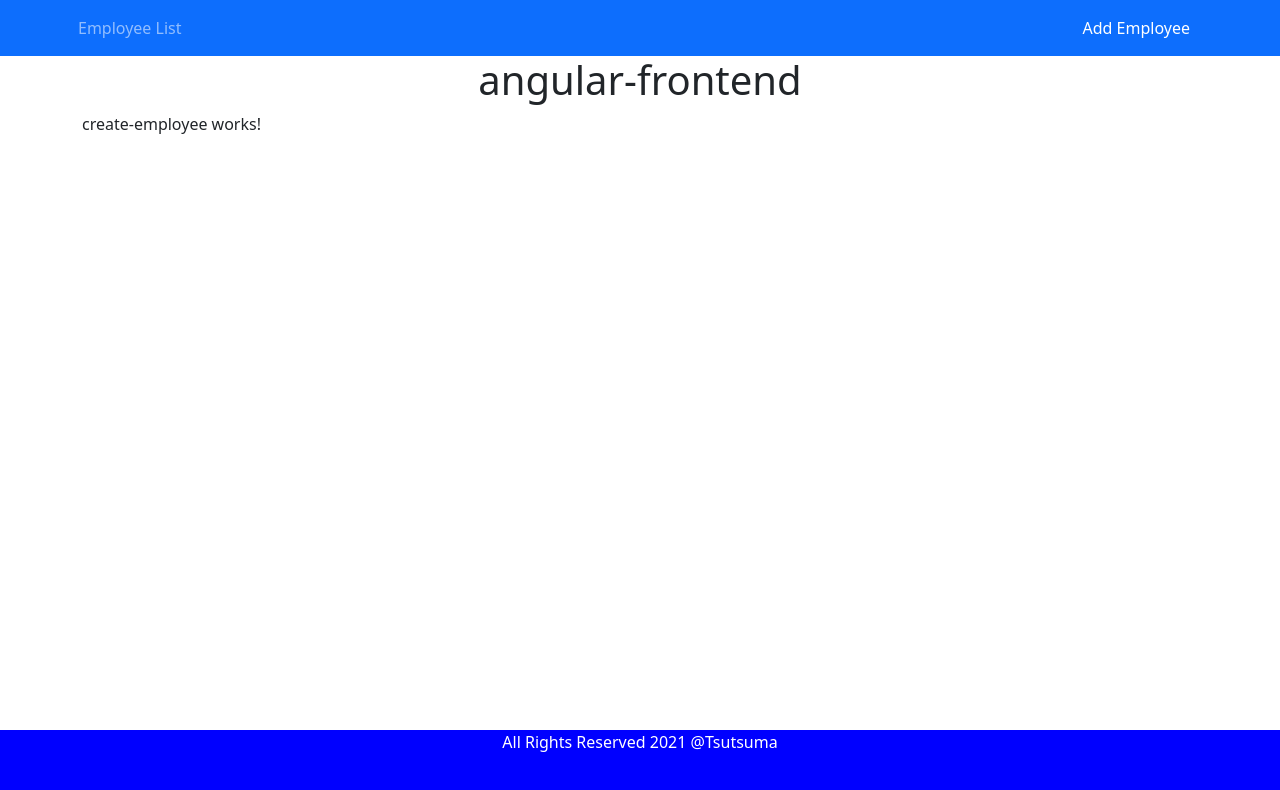
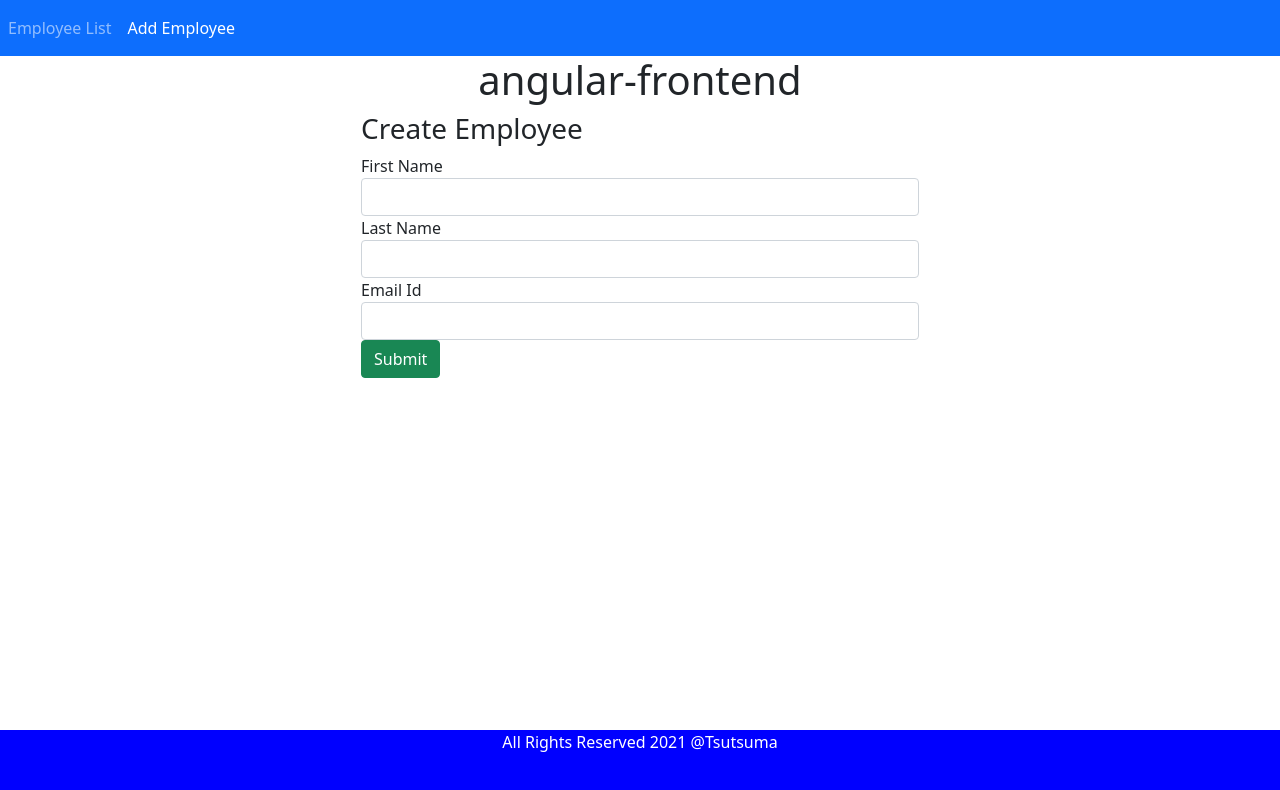
Before and after one commit to GXMUHATE/Angular-10-Spring-Boot-CRUD-app, an Angular app in the folder angular-frontend/: page /create-employee in a window 1280 px wide. Shown: the top 790 px of the page. Built offline with nearby package versions, Linux system fonts and the light colour scheme.

Commit message:
Angular Create Employee Form Handling

```diff
--- a/angular-frontend/src/app/app.component.html
+++ b/angular-frontend/src/app/app.component.html
@@ -1,5 +1,5 @@
 <nav class="navbar navbar-expand-sm bg-primary navbar-dark">
-  <ul class = "container navbar-nav">
+  <ul class = "navbar-nav">
     <li class = "nav-item">
       <a routerLink="employees" routerLinkActive="active" class="nav-link">Employee List</a>
     </li>
--- a/angular-frontend/src/app/app.module.ts
+++ b/angular-frontend/src/app/app.module.ts
@@ -5,6 +5,7 @@
 import { AppComponent } from './app.component';
 import { EmployeeListComponent } from './employee-list/employee-list.component';
 import { CreateEmployeeComponent } from './create-employee/create-employee.component';
+import {FormsModule} from '@angular/forms'
 
 @NgModule({
   declarations: [
@@ -15,7 +16,8 @@
   imports: [
     BrowserModule,
     AppRoutingModule,
-    HttpClientModule
+    HttpClientModule,
+    FormsModule
   ],
   providers: [],
   bootstrap: [AppComponent]
--- a/angular-frontend/src/app/create-employee/create-employee.component.html
+++ b/angular-frontend/src/app/create-employee/create-employee.component.html
@@ -1 +1,25 @@
-<p>create-employee works!</p>
+<div class="col-md-6 offset-md-3">
+<h3>Create Employee</h3>
+<form (ngSubmit) = "onSubmit()">
+
+    <div class="form-group">
+        <label>First Name</label>
+        <input type="text" class="form-control" id="firstName"
+        [(ngModel)] = "employee.firstName" name="firstName">
+    </div>
+
+    <div class="form-group">
+        <label>Last Name</label>
+        <input type="text" class="form-control" id="lastName"
+        [(ngModel)] = "employee.lastName" name="lastName">
+    </div>
+
+    <div class="form-group">
+        <label>Email Id</label>
+        <input type="text" class="form-control" id="emailId"
+        [(ngModel)] = "employee.emailId" name="emailId">
+    </div>
+
+    <button class="btn btn-success" type="submit">Submit</button>
+</form>
+</div>
--- a/angular-frontend/src/app/create-employee/create-employee.component.ts
+++ b/angular-frontend/src/app/create-employee/create-employee.component.ts
@@ -1,4 +1,5 @@
 import { Component, OnInit } from '@angular/core';
+import { Employee } from '../employee';
 
 @Component({
   selector: 'app-create-employee',
@@ -7,9 +8,14 @@
 })
 export class CreateEmployeeComponent implements OnInit {
 
+  employee: Employee = new Employee();
   constructor() { }
 
   ngOnInit(): void {
+
+  }
+  onSubmit(){
+      console.log(this.employee);
   }
 
 }
```
